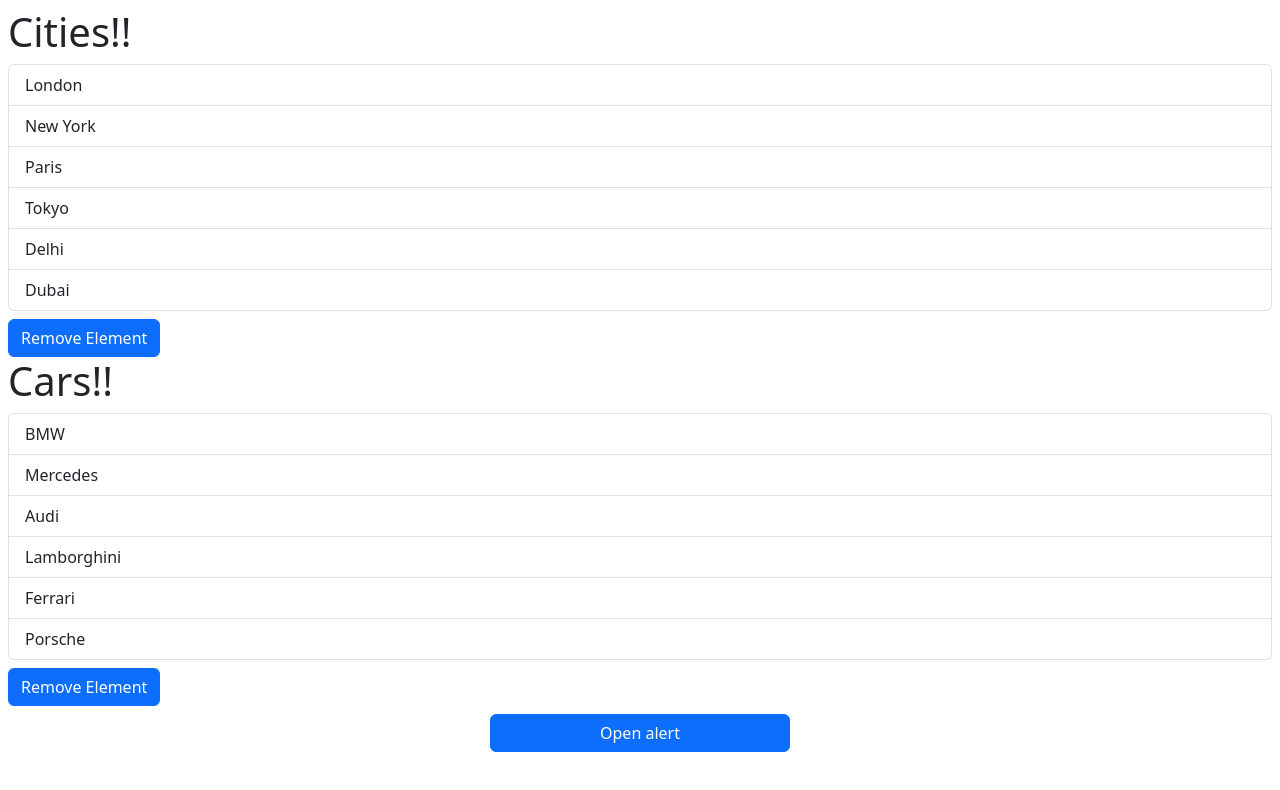
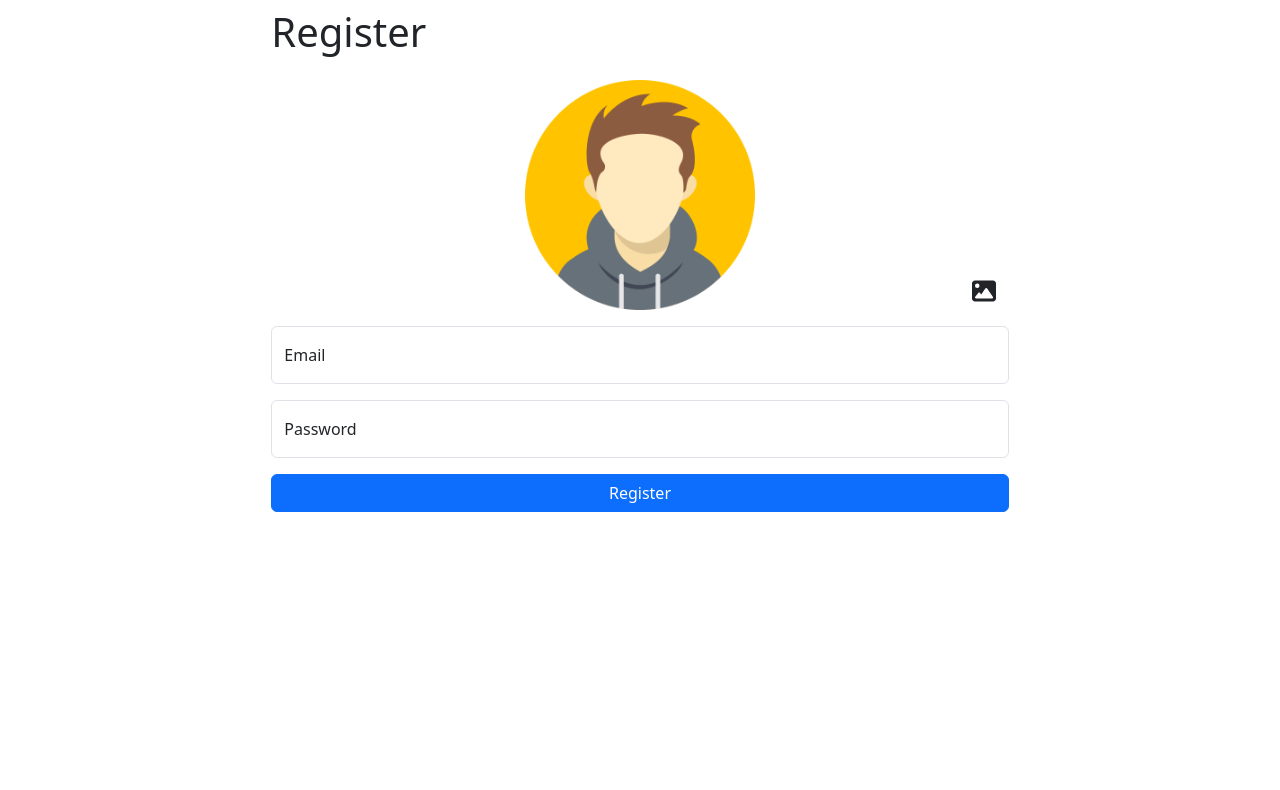
Before and after one commit to Advanced-web-application/webApplication_Front, a React (Vite) app: page / in a window 1280 px wide. Shown: the top 790 px of the page. Built offline with nearby package versions, Linux system fonts and the light colour scheme.

Commit message:
updated front files

```diff
--- a/package.json
+++ b/package.json
@@ -10,7 +10,11 @@
     "preview": "vite preview"
   },
   "dependencies": {
+    "@fortawesome/fontawesome-svg-core": "^6.5.1",
+    "@fortawesome/free-solid-svg-icons": "^6.5.1",
+    "@fortawesome/react-fontawesome": "^0.2.0",
     "@hookform/resolvers": "^3.3.4",
+    "@react-oauth/google": "^0.12.1",
     "axios": "^1.6.5",
     "bootstrap": "^5.3.2",
     "react": "^18.2.0",
--- a/src/App.tsx
+++ b/src/App.tsx
@@ -1,59 +1,58 @@
-import { useState } from "react"
-import ListGroup from "./ListGroup"
-import Alert from "./Alert"
+// import { useState } from "react"
+// import ListGroup from "./ListGroup"
+// import Alert from "./Alert"
+
+// function App() {
+//   const [cities, setCities] = useState(["London", "New York", "Paris", "Tokyo", "Delhi", "Dubai"])
+//   const [cars, setCars] = useState(["BMW", "Mercedes", "Audi", "Lamborghini", "Ferrari", "Porsche"])
+//   const [displayAleret, setDisplayAlert] = useState(false)
+
+//   const onDeleteCity = (index: number) => {
+//     console.log("Deleting city at index: " + index)
+//     const tmp = cities.filter((city, i) => i !== index)
+//     setCities(tmp)
+//   }
+
+//   const onDeleteCar = (index: number) => {
+//     console.log("Deleting car at index: " + index)
+//     setCars(cars.filter((car, i) => i !== index))
+//   }
+
+//   const openAlert = () => {
+//     setDisplayAlert(true)
+//   }
+
+//   const onDismiss = () => {
+//     setDisplayAlert(false)
+//   }
+//   return (
+//     <div className="p-2">
+//       {displayAleret && <Alert onDismiss={onDismiss}>This is an Alert!!!</Alert>}
+//       <h1>Cities!!</h1>
+//       <ListGroup items={cities} onDeleteItem={onDeleteCity} />
+
+//       <h1>Cars!!</h1>
+//       <ListGroup items={cars} onDeleteItem={onDeleteCar} />
+//       <div className="mx-auto pt-2 d-flex" style={{ width: "300px" }}>
+//         <button type="button"
+//           className="btn btn-primary flex-fill"
+//           onClick={openAlert}>
+//           Open alert
+//         </button>
+//       </div>
+//     </div>
+//   )
+// }
+
+import Registration from "./components/Registration"
 
 function App() {
-  const [cities, setCities] = useState(["London", "New York", "Paris", "Tokyo", "Delhi", "Dubai"])
-  const [cars, setCars] = useState(["BMW", "Mercedes", "Audi", "Lamborghini", "Ferrari", "Porsche"])
-  const [displayAleret, setDisplayAlert] = useState(false)
-
-  const onDeleteCity = (index: number) => {
-    console.log("Deleting city at index: " + index)
-    const tmp = cities.filter((city, i) => i !== index)
-    setCities(tmp)
-  }
-
-  const onDeleteCar = (index: number) => {
-    console.log("Deleting car at index: " + index)
-    setCars(cars.filter((car, i) => i !== index))
-  }
-
-  const openAlert = () => {
-    setDisplayAlert(true)
-  }
-
-  const onDismiss = () => {
-    setDisplayAlert(false)
-  }
   return (
     <div className="p-2">
-      {displayAleret && <Alert onDismiss={onDismiss}>This is an Alert!!!</Alert>}
-      <h1>Cities!!</h1>
-      <ListGroup items={cities} onDeleteItem={onDeleteCity} />
-
-      <h1>Cars!!</h1>
-      <ListGroup items={cars} onDeleteItem={onDeleteCar} />
-      <div className="mx-auto pt-2 d-flex" style={{ width: "300px" }}>
-        <button type="button"
-          className="btn btn-primary flex-fill"
-          onClick={openAlert}>
-          Open alert
-        </button>
-      </div>
+      <Registration />
     </div>
   )
 }
 
-// import PostsList from "./PostsList"
-
-// function App() {
-
-//   return (
-//     <div className="p-2">
-//       <PostsList />
-//     </div>
-//   )
-// }
-
 
 export default App
--- /dev/null
+++ b/src/components/Registration.tsx
@@ -0,0 +1,79 @@
+import { ChangeEvent, useRef, useState } from 'react'
+import avatar from '../assets/avatar.jpeg'
+import { FontAwesomeIcon } from '@fortawesome/react-fontawesome'
+import { faImage } from '@fortawesome/free-solid-svg-icons'
+import { uploadPhoto } from '../services/file-service'
+import { registrUser, googleSignin, IUser } from '../services/user-service'
+import { CredentialResponse, GoogleLogin } from '@react-oauth/google'
+
+function Registration() {
+    const [imgSrc, setImgSrc] = useState<File>()
+
+    const fileInputRef = useRef<HTMLInputElement>(null)
+    const emailInputRef = useRef<HTMLInputElement>(null)
+    const passwordInputRef = useRef<HTMLInputElement>(null)
+    const imgSelected = (e: ChangeEvent<HTMLInputElement>) => {
+        console.log(e.target.value)
+        if (e.target.files && e.target.files.length > 0) {
+            setImgSrc(e.target.files[0])
+        }
+    }
+    const selectImg = () => {
+        console.log("Selecting image...")
+        fileInputRef.current?.click()
+    }
+
+    const register = async () => {
+        const url = await uploadPhoto(imgSrc!);
+        console.log("upload returned:" + url);
+        if (emailInputRef.current?.value && passwordInputRef.current?.value) {
+            const user: IUser = {
+                email: emailInputRef.current?.value,
+                password: passwordInputRef.current?.value,
+                imgUrl: url
+            }
+            const res = await registrUser(user)
+            console.log(res)
+        }
+    }
+
+    const onGoogleLoginSuccess = async (credentialResponse: CredentialResponse) => {
+        console.log(credentialResponse)
+        try {
+            const res = await googleSignin(credentialResponse)
+            console.log(res)
+        } catch (e) {
+            console.log(e)
+        }
+    }
+
+    const onGoogleLoginFailure = () => {
+        console.log("Google login failed")
+    }
+    return (
+        <div className="vstack gap-3 col-md-7 mx-auto">
+            <h1>Register</h1>
+            <div className="d-flex justify-content-center position-relative">
+                <img src={imgSrc ? URL.createObjectURL(imgSrc) : avatar} style={{ height: "230px", width: "230px" }} className="img-fluid" />
+                <button type="button" className="btn position-absolute bottom-0 end-0" onClick={selectImg}>
+                    <FontAwesomeIcon icon={faImage} className="fa-xl" />
+                </button>
+            </div>
+
+            <input style={{ display: "none" }} ref={fileInputRef} type="file" onChange={imgSelected}></input>
+
+            <div className="form-floating">
+                <input ref={emailInputRef} type="text" className="form-control" id="floatingInput" placeholder="" />
+                <label htmlFor="floatingInput">Email</label>
+            </div>
+            <div className="form-floating">
+                <input ref={passwordInputRef} type="password" className="form-control" id="floatingPassword" placeholder="" />
+                <label htmlFor="floatingPassword">Password</label>
+            </div>
+            <button type="button" className="btn btn-primary" onClick={register}>Register</button>
+
+            <GoogleLogin onSuccess={onGoogleLoginSuccess} onError={onGoogleLoginFailure} />
+        </div>)
+}
+
+export default Registration
--- a/src/main.tsx
+++ b/src/main.tsx
@@ -2,9 +2,12 @@ import React from 'react'
 import ReactDOM from 'react-dom/client'
 import App from './App.tsx'
 import 'bootstrap/dist/css/bootstrap.css'
+import { GoogleOAuthProvider } from '@react-oauth/google'
 
 ReactDOM.createRoot(document.getElementById('root')!).render(
-  <React.StrictMode>
-    <App />
-  </React.StrictMode>,
+  <GoogleOAuthProvider clientId="764938356434-9sg7heli6dv8nj6rlobhhjlq18ui5dpr.apps.googleusercontent.com">
+    <React.StrictMode>
+      <App />
+    </React.StrictMode>
+  </GoogleOAuthProvider>
 )
--- /dev/null
+++ b/src/services/api-client.ts
@@ -0,0 +1,8 @@
+import axios, { CanceledError } from "axios";
+
+export { CanceledError }
+const apiClient = axios.create({
+    baseURL: 'http://localhost:3000',
+});
+
+export default apiClient;
--- /dev/null
+++ b/src/services/file-service.ts
@@ -0,0 +1,25 @@
+import apiClient from "./api-client";
+
+interface IUpoloadResponse {
+    url: string;
+}
+export const uploadPhoto = async (photo: File) => {
+    return new Promise<string>((resolve, reject) => {
+        console.log("Uploading photo..." + photo)
+        const formData = new FormData();
+        if (photo) {
+            formData.append("file", photo);
+            apiClient.post<IUpoloadResponse>('file?file=123.jpeg', formData, {
+                headers: {
+                    'Content-Type': 'image/jpeg'
+                }
+            }).then(res => {
+                console.log(res);
+                resolve(res.data.url);
+            }).catch(err => {
+                console.log(err);
+                reject(err);
+            });
+        }
+    });
+}
--- /dev/null
+++ b/src/services/user-service.ts
@@ -0,0 +1,38 @@
+import { CredentialResponse } from "@react-oauth/google"
+import apiClient from "./api-client"
+
+export interface IUser {
+    email: string,
+    password?: string,
+    imgUrl?: string,
+    _id?: string,
+    accessToken?: string,
+    refreshToken?: string
+}
+
+export const registrUser = (user: IUser) => {
+    return new Promise<IUser>((resolve, reject) => {
+        console.log("Registering user...")
+        console.log(user)
+        apiClient.post("/auth/register", user).then((response) => {
+            console.log(response)
+            resolve(response.data)
+        }).catch((error) => {
+            console.log(error)
+            reject(error)
+        })
+    })
+}
+
+export const googleSignin = (credentialResponse: CredentialResponse) => {
+    return new Promise<IUser>((resolve, reject) => {
+        console.log("googleSignin ...")
+        apiClient.post("/auth/google", credentialResponse).then((response) => {
+            console.log(response)
+            resolve(response.data)
+        }).catch((error) => {
+            console.log(error)
+            reject(error)
+        })
+    })
+}
```
Also changed, not shown: src/components/PostsList.tsx (added, +48 -0 lines), src/services/posts-service.ts (added, +13 -0 lines), src/assets/avatar.jpeg (added), 1 other file (tests, documents, lock files or other folders).
